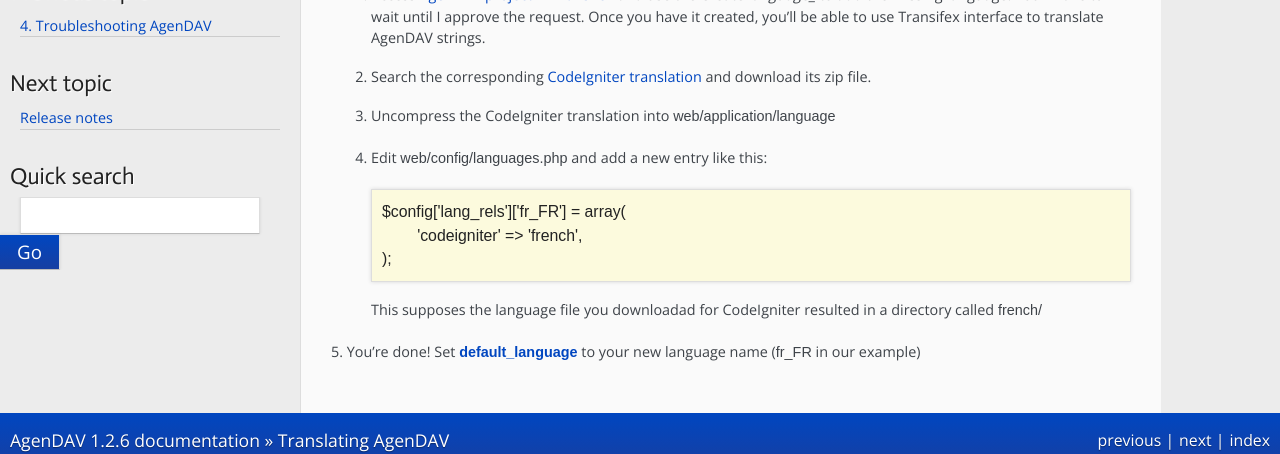
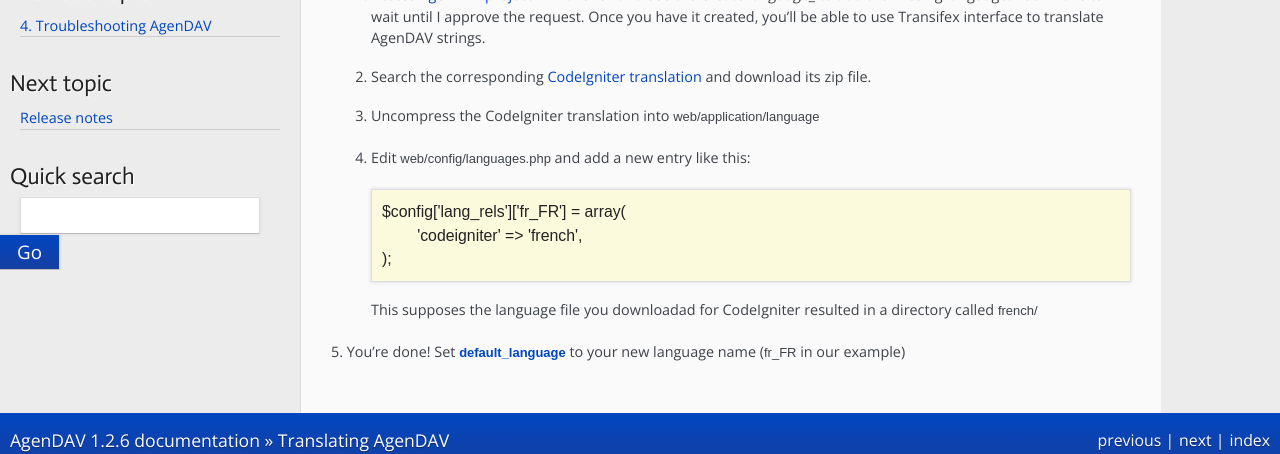
Before and after one commit to birdrock00/caldaver, a Sphinx documentation site: the page built from doc/source/translations.rst, in a window 1280 px wide. Shown: the part 301-755 px from the top of the page. Built offline with Sphinx 7.4.7, drawn with Linux system fonts in a browser that asks for light colours; some web fonts are replaced.

Commit message:
Change documentation mono font size

```diff
--- a/doc/source/_themes/proBlue/static/proBlue.css
+++ b/doc/source/_themes/proBlue/static/proBlue.css
@@ -301,14 +301,14 @@
 }
 .pre{
     font-family: 'PT Mono', arial, serif;
-
+    font-size: 0.9em;
 }
 
 tt {
     color: #222222;
     padding: 1px 2px;
     font-size: 1.2em;
-    font-family: monospace;
+    font-family: 'PT Mono', monospace;
 }
 
 #table-of-contents ul {
```
